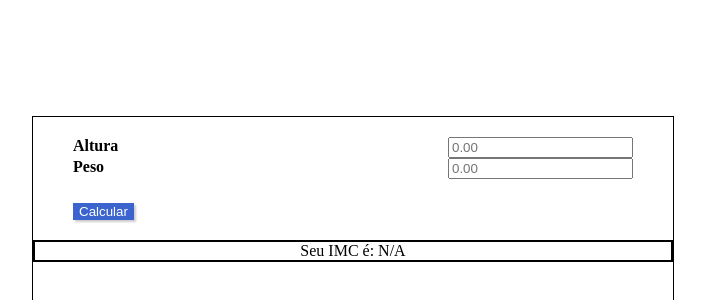
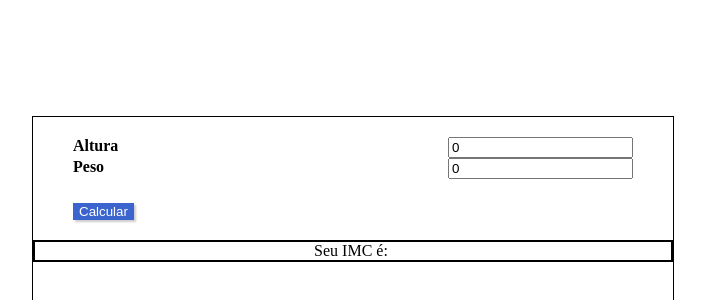
Before and after one commit to pauloedums/imc-calc-react-crapp, a React (Create React App) app: page / in a window 1280 px wide. Shown: the part 84-384 px from the top of the page, without its empty margins (288-993 px from the left). Built offline with nearby package versions, Linux system fonts and the light colour scheme; no server answers.

Commit message:
wip : forms (controlled components)

```diff
--- a/src/App.js
+++ b/src/App.js
@@ -1,22 +1,20 @@
-import React, { useState, useRef } from "react";
+import React, { useState } from "react";
 
-import ImcView from "./views/ImcView";
-import Person from "./domain/Person";
+import ImcController from "./controllers/ImcController"
+import ImcView from "./views/ImcView"
+import Person from "./domain/Person"
 
 export default function App() {
-  const [person, setPerson] = useState(new Person(0.1, 0.1));
-  const heightElem = useRef();
-  const weightElem = useRef();
+  const [controller,] = useState(new ImcController())
+  const [person, setPerson] = useState(null);
+  const [height, setHeight] = useState(0.0)
+  const [weight, setWeight] = useState(0.0)
 
-  const calculate = function (evt) {
-    evt.preventDefault();
-
-    const newPerson = new Person(
-      parseFloat(heightElem.current.value),
-      parseFloat(weightElem.current.value)
-    );
-
-    setPerson(newPerson);
+  const calculate = async (evt) => {
+    evt.preventDefault()
+    const p = new Person(parseFloat(height),parseFloat(weight))
+    const newPerson = await controller.calculate(p);
+    setPerson(newPerson)
   };
 
   return (
@@ -25,11 +23,17 @@ export default function App() {
         <form className="form" onSubmit={calculate}>
           <div className="row">
             <label>Altura</label>
-            <input id="height" ref={heightElem} placeholder="0.00" />
+            <input id="height"
+              value={height}
+              onChange={e => setHeight(e.target.value)}
+              placeholder="0.00" />
           </div>
           <div className="row">
             <label>Peso</label>
-            <input id="weight" ref={weightElem} placeholder="0.00" />
+            <input id="weight"
+              value={weight}
+              onChange={e => setWeight(e.target.value)}
+              placeholder="0.00" />
           </div>
           <div className="actions">
             <button
--- a/src/views/ImcView.jsx
+++ b/src/views/ImcView.jsx
@@ -1,26 +1,9 @@
-import React, { useEffect, useState } from "react";
-import ImcController from "../controllers/ImcController.js";
-import Person from "../domain/Person.js";
+import React from "react"
 
-export default function ImcView(props) {
-  const [controller,] = useState(new ImcController())
-  const [person, setPerson] = useState(new Person(0.1, 0.1))
+const ImcView = (props) => <div className="result">
+  <label>Seu IMC &eacute;:</label>
+  {props.person?.imc}&nbsp;
+  <span id="imc">{props.person?.imcDescription}</span>
+</div>
 
-  useEffect(() => {
-    async function fetchPerson() {
-      const newPerson = await controller.calculate(props.person);
-      setPerson(newPerson)
-    }
-    fetchPerson()
-  }, [props.person, controller])
-
-  useEffect(() => {
-    console.log("person changed !!!")
-  }, [person])
-
-  return (<div className="result">
-    <label>Seu IMC &eacute;:</label>
-    {person.imc}&nbsp;
-    <span id="imc">{person.imcDescription}</span>
-  </div>)
-}
+export default ImcView
```
